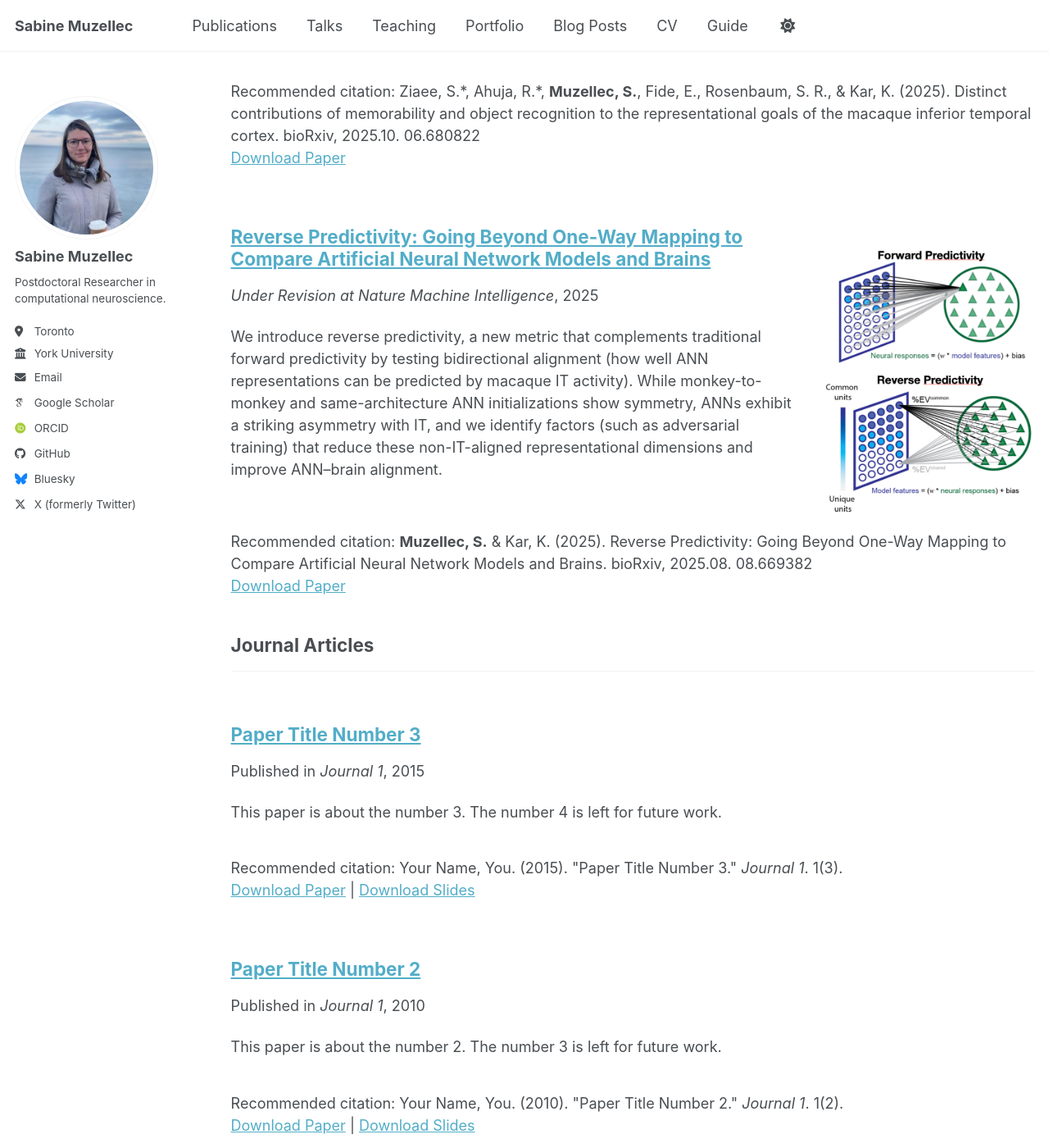
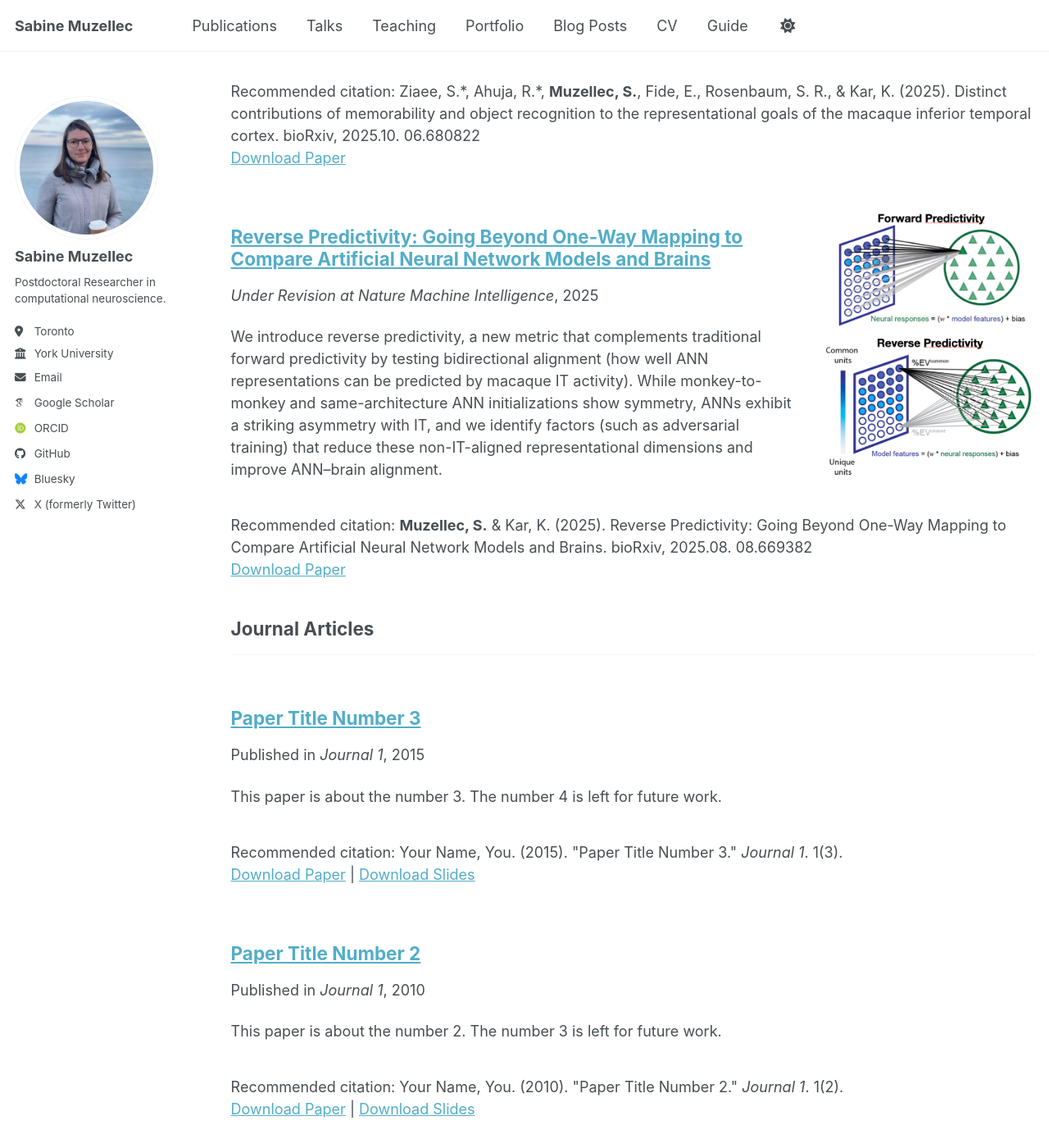
Before and after one commit to S4b1n3/S4b1n3.github.io, a Jekyll site: the page built from _pages/publications.html, in a window 1280 px wide and 1400 px high, scrolled down 1052 px. Shown: the whole window at 82% size. Built offline with Jekyll 4.4.1, drawn with Linux system fonts in a browser that asks for light colours; some web fonts are replaced; a script bundle is joined from its source files by our own code; library files that are not in the unit come from our copies.

Commit message:
reduce reverse predictivity image 9

```diff
--- a/assets/css/main.scss
+++ b/assets/css/main.scss
@@ -87,10 +87,8 @@
   width: 260px !important;
   height: auto !important;
   border-radius: 0 !important;
-  margin-top: 0 !important;   // reset so it’s not cropped
 }
 
 .archive__item:has(img[src$="reverse_pred.png"]) .archive__item-teaser {
-  display: flex;
-  align-items: center;
+  margin-top: 1.5rem;   /* was 4rem globally; adjust 1–2rem to taste */
 }
```
